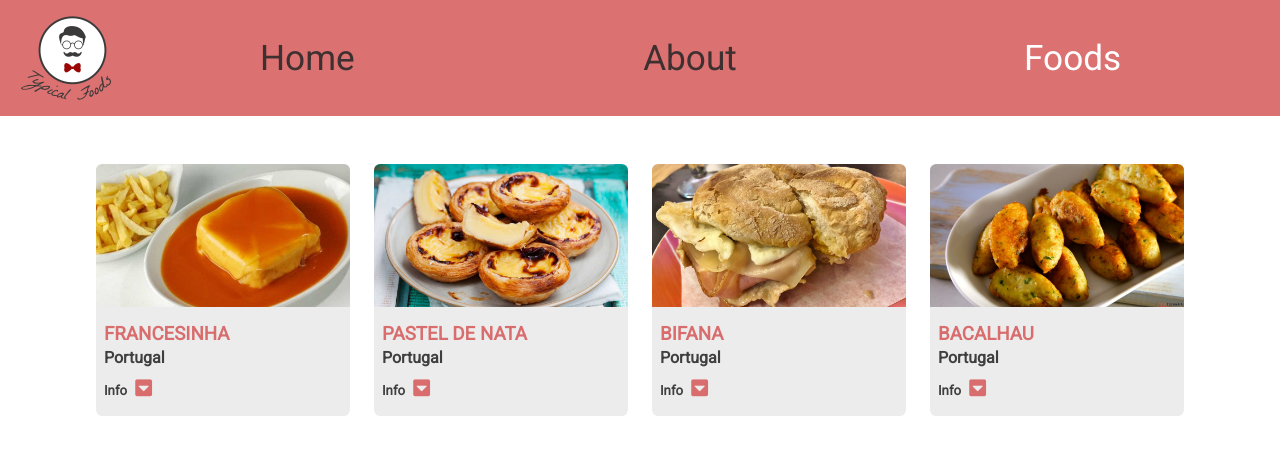
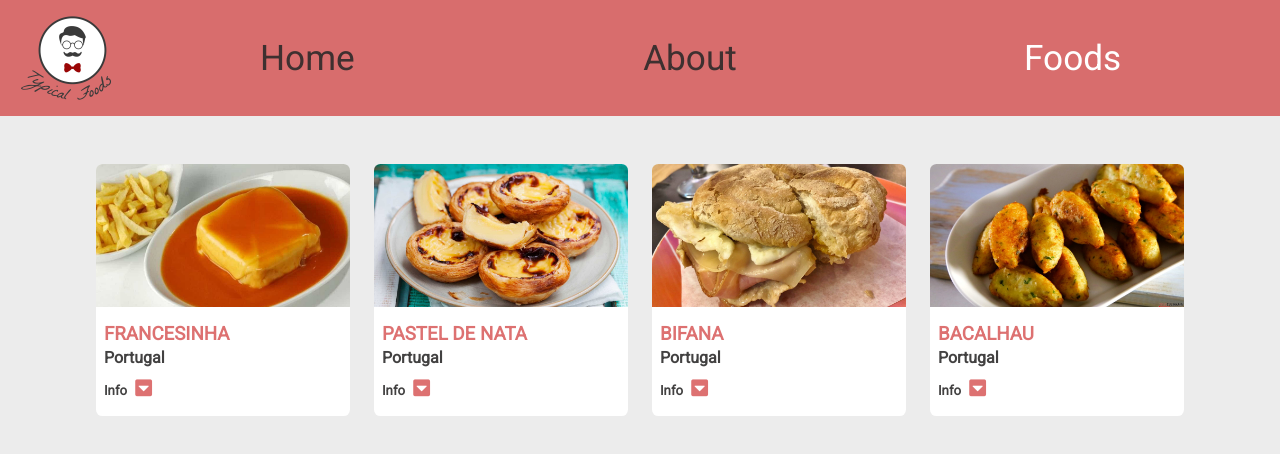
Before and after one commit to paulojosejr/react-typical-foods, a React (Create React App) app: page / in a window 1280 px wide. Shown: the top 454 px of the page. Built offline with nearby package versions, Linux system fonts and the light colour scheme.

Commit message:
colors change

```diff
--- a/src/components/Food/Food.scss
+++ b/src/components/Food/Food.scss
@@ -1,7 +1,7 @@
 @import '../../index.scss';
 
 .food{
-    background: $primaryGrey;
+    background: $primaryWhite;
     border-radius: 0.4rem;
     margin: 1rem 0;
     img{
--- a/src/index.scss
+++ b/src/index.scss
@@ -10,7 +10,7 @@ $primaryWhite: #FFF;
 $primaryGrey: #ececec;
 
 body{
-    background: $primaryWhite;
+    background: $primaryGrey;
     color: $primaryBlack;
     font-family: 'Roboto', sans-serif;
 }
```
